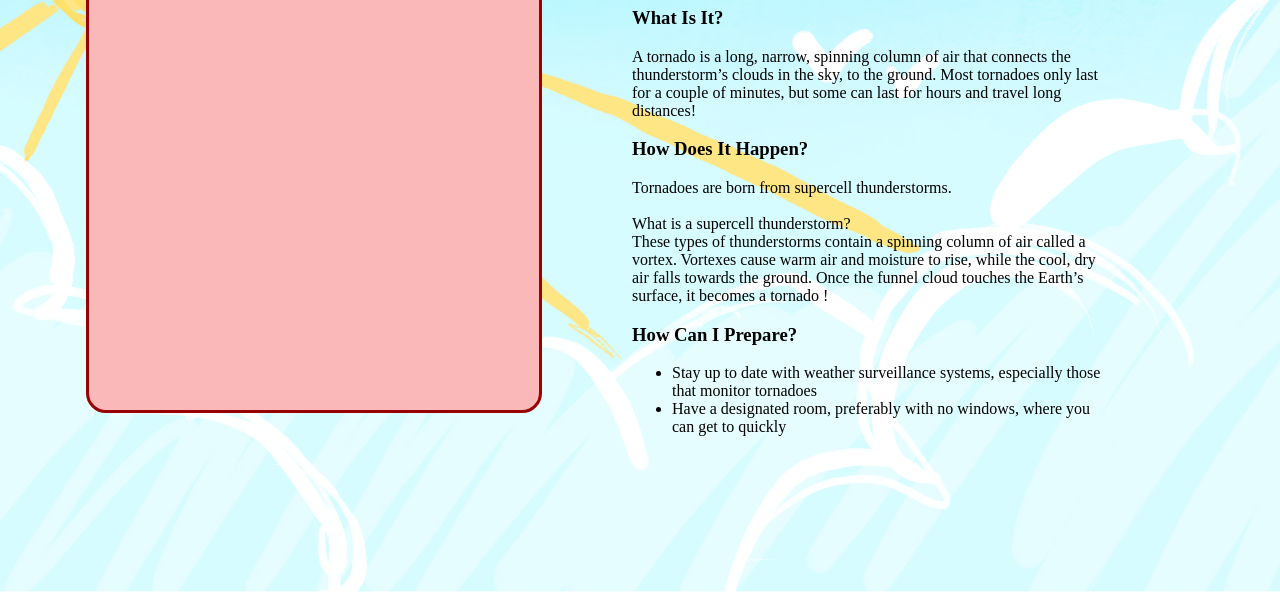
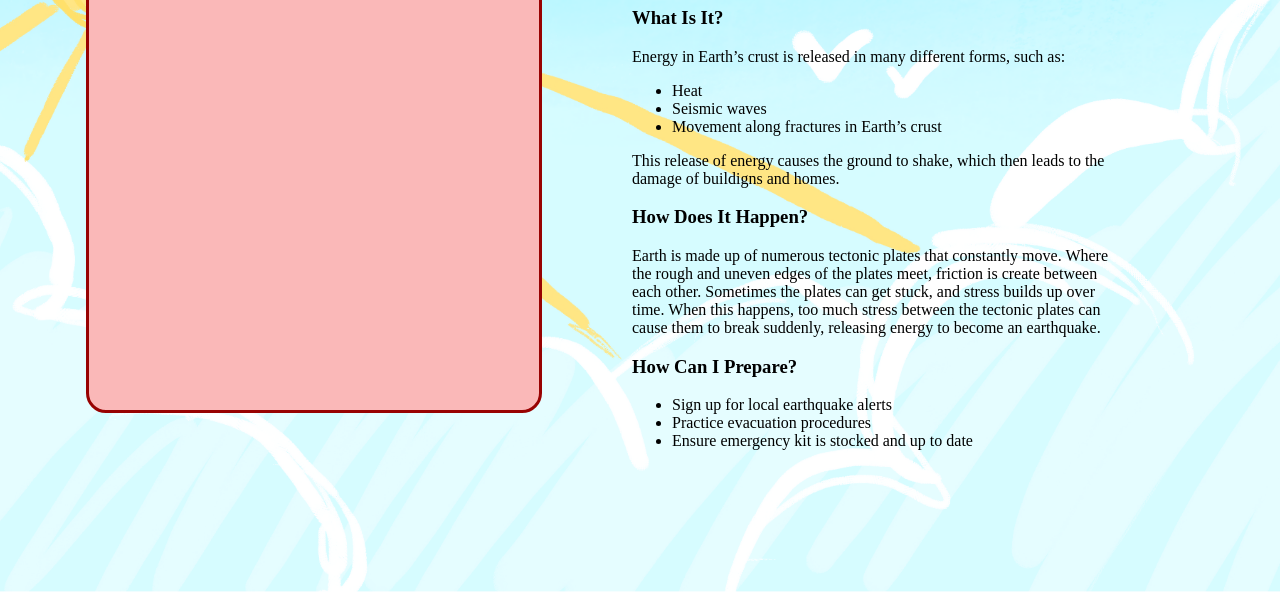
Before and after one commit to SuzanneA-lab/MEC-2025-Bit-by-Bit, a plain HTML site: page earthquake.html in a window 1280 px wide. Shown: the part 193-800 px from the top of the page. Drawn offline with nearby package versions, Linux system fonts and the light colour scheme; a web font is replaced by a local one.

Commit message:
added earthquake information

```diff
--- a/earthquake.html
+++ b/earthquake.html
@@ -22,27 +22,32 @@
             </div>
 
             <div class="weathertext">
-                <h1 id="etitle"> earthquake </h1>
+                <h1 id="etitle"> Earthquake </h1>
 
                 <h3> What Is It?</h3>
                 <p>
-                    A tornado is a long, narrow, spinning column of air that connects the thunderstorm’s clouds in the sky, to the ground.
-                    Most tornadoes only last for a couple of minutes, but some can last for hours and travel long distances!
-                    </p>
+                    Energy in Earth’s crust is released in many different forms, such as:
+                     <ul>
+                        <li>Heat</li>
+                        <li>Seismic waves</li>
+                        <li>Movement along fractures in Earth’s crust</li>
+                     </ul>
+                     This release of energy causes the ground to shake, which then leads to the damage of buildigns and homes.
+                </p>
                 <!--write info about disaster in here!-->
                 <h3>How Does It Happen?</h3>
                 <p>
-                    Tornadoes are born from supercell thunderstorms.<br>
-                    <br>
-                    What is a supercell thunderstorm? <br>
-                    These types of thunderstorms contain a spinning column of air called a vortex. Vortexes cause warm air and moisture to rise, while the cool, dry air falls towards the ground. Once the funnel cloud touches the Earth’s surface, it becomes a tornado ! <br>
+                    Earth is made up of numerous tectonic plates that constantly move.
+                    Where the rough and uneven edges of the plates meet, friction is create between each other.
+                    Sometimes the plates can get stuck, and stress builds up over time. When this happens, too much stress between the tectonic plates can cause them to break suddenly, releasing energy to become an earthquake.
                 </p>
 
                 <h3>How Can I Prepare?</h3>
                 <p>
                     <ul>
-                        <li>Stay up to date with weather surveillance systems, especially those that monitor tornadoes </li>
-                        <li>Have a designated room, preferably with no windows, where you can get to quickly </li>
+                        <li>Sign up for local earthquake alerts</li>
+                        <li>Practice evacuation procedures</li>
+                        <li>Ensure emergency kit is stocked and up to date</li>
                     </ul>
                 </p>
             </div>
```
